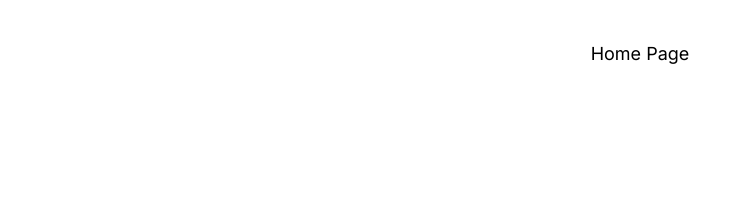
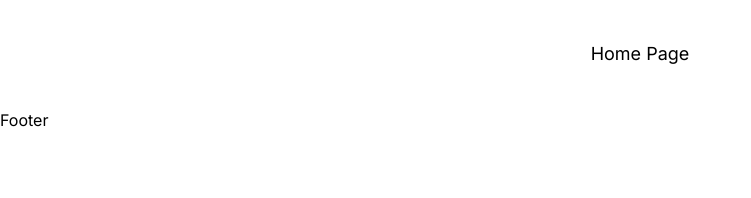
Before and after one commit to DilshanGDT/BakingBliss, a Next.js app: page / in a window 1280 px wide. Shown: the top 198 px of the page, without its empty margins (0-751 px from the left). Built offline with nearby package versions, Linux system fonts and the light colour scheme.

Commit message:
Create footer file structure

```diff
--- /dev/null
+++ b/app/components/footer/Footer.tsx
@@ -0,0 +1,5 @@
+import React from "react";
+
+export const Footer = () => {
+  return <div>Footer</div>;
+};
--- a/app/layout.tsx
+++ b/app/layout.tsx
@@ -1,6 +1,7 @@
 import type { Metadata } from "next";
 import { Inter } from "next/font/google";
 import "./globals.css";
+import { Footer } from "./components/footer/Footer";
 
 const inter = Inter({ subsets: ["latin"] });
 
@@ -16,7 +17,10 @@
 }>) {
   return (
     <html lang="en">
-      <body className={inter.className}>{children}</body>
+      <body className={inter.className}>
+        {children}
+        <Footer />
+      </body>
     </html>
   );
 }
```
